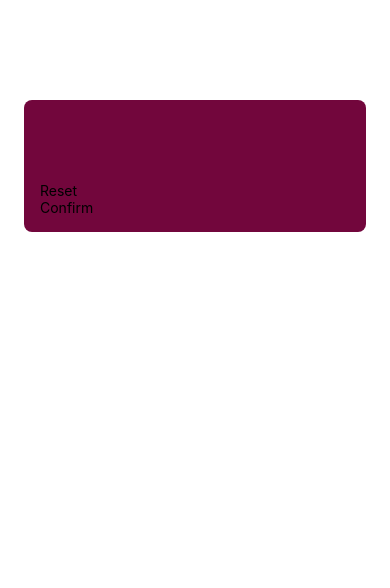
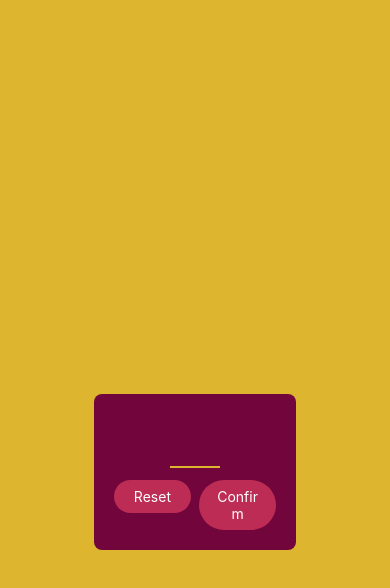
Before and after one commit to Dream-Arcade/GuessingGame, a React Native app: screen / in a window 390 px wide. Shown: the top 588 px of the page. Built offline with nearby package versions, Linux system fonts and the light colour scheme.

Commit message:
Added Background and organized buttons

```diff
--- a/App.js
+++ b/App.js
@@ -1,19 +1,21 @@
-import { StatusBar } from 'expo-status-bar';
-import { StyleSheet, Text, View } from 'react-native';
+import { StatusBar } from "expo-status-bar";
+import { StyleSheet, Text, View } from "react-native";
 
-import StartGameScreen from './screens/StartGameScreen';
+import StartGameScreen from "./screens/StartGameScreen";
 
 export default function App() {
   return (
-    <StartGameScreen/>
+    <View style={styles.rootScreen}>
+      <StartGameScreen />
+    </View>
   );
 }
 
 const styles = StyleSheet.create({
-  container: {
+  rootScreen: {
     flex: 1,
-    backgroundColor: '#fff',
-    alignItems: 'center',
-    justifyContent: 'center',
+    backgroundColor: "#ddb52f",
+    alignItems: "center",
+    justifyContent: "center",
   },
 });
--- a/components/PrimaryButton.jsx
+++ b/components/PrimaryButton.jsx
@@ -1,27 +1,46 @@
-import { View, Text, Pressable, StyleSheet } from 'react-native';
+import { View, Text, Pressable, StyleSheet } from "react-native";
 
-function PrimaryButton({children}){
+function pressHandler() {
+  console.log("Pressed");
+}
 
+function PrimaryButton({ children }) {
   return (
-        <Pressable>
-            <View>
-               <Text>{children}</Text>
+    <View style={styles.buttonOuterContainer}>
+      <Pressable
+        style={({ pressed }) =>
+          pressed
+            ? [styles.buttonInnerContainer, styles.pressed]
+            : styles.buttonInnerContainer
+        }
+        onPress={pressHandler}
+        android_ripple={{ color: "#640233" }}
+      >
+        <Text style={styles.buttonText}>{children}</Text>
+      </Pressable>
     </View>
-        </Pressable>
-        )
-
-
+  );
 }
 
 export default PrimaryButton;
 
-
 const styles = StyleSheet.create({
-    container: {
-        backgroundColor: "#72063c",
+  buttonOuterContainer: {
     borderRadius: 28,
+    margin: 4,
+    overflow: "hidden",
+  },
+  buttonInnerContainer: {
+    backgroundColor: "#BC2C54",
     paddingVertical: 8,
     paddingHorizontal: 16,
-        elevation: 82
+    elevation: 82,
+  },
+  buttonText: {
+    color: "white",
+    textAlign: "center",
+  },
+  pressed: {
+    opacity: 0.75,
   },
 });
--- a/screens/StartGameScreen.jsx
+++ b/screens/StartGameScreen.jsx
@@ -1,16 +1,15 @@
-import { TextInput, View, StyleSheet } from 'react-native';
-import { useState } from 'react'
-import PrimaryButton from '../components/PrimaryButton';
+import { TextInput, View, StyleSheet } from "react-native";
+import { useState } from "react";
+import PrimaryButton from "../components/PrimaryButton";
 
 function StartGameScreen() {
-
-    const [mobile, setMobile] = useState('');
+  const [mobile, setMobile] = useState("");
 
   const numberInputHandler = (inputText) => {
-        setMobile(inputText.replace(/[^0-9]/g, ''));
+    setMobile(inputText.replace(/[^0-9]/g, ""));
   };
 
-    return(
+  return (
     <View style={styles.inputContainer}>
       <TextInput
         style={styles.numberInput}
@@ -21,22 +20,29 @@
         onChangeText={numberInputHandler}
         value={mobile}
       />
+      <View style={styles.buttonsContainer}>
+        <View style={styles.buttonContainer}>
           <PrimaryButton>Reset</PrimaryButton>
+        </View>
+        <View style={styles.buttonContainer}>
           <PrimaryButton>Confirm</PrimaryButton>
         </View>
-    )
+      </View>
+    </View>
+  );
 }
 
 export default StartGameScreen;
 
-
 const styles = StyleSheet.create({
   inputContainer: {
+    justifyContent: "center", //position elements on main axis, default column
+    alignItems: "center", // Along the cross axis, opposite axis, default is stretch
     padding: 16,
-        marginTop:100,
-        marginHorizontal:24,
-        backgroundColor:'#72063c',
-        borderRadius:8,
+    marginTop: 100,
+    marginHorizontal: 24,
+    backgroundColor: "#72063c",
+    borderRadius: 8,
     elevation: 8,
   },
   numberInput: {
@@ -44,10 +50,17 @@
     width: 50,
     fontSize: 32,
     borderBottomColor: "#ddb52f",
-        borderBottomWidth: 0,
+    borderBottomWidth: 2,
+
     color: "#ddb52f",
     marginVertical: 8,
-        fontWeight:'bold',
+    fontWeight: "bold",
     textAlign: "center",
   },
-})
+  buttonsContainer: {
+    flexDirection: "row",
+  },
+  buttonContainer: {
+    flex: 1,
+  },
+});
```
Also changed, not shown: 2 other files (tests, documents, lock files or other folders). Lines whose indentation alone changed are shown as unchanged.
